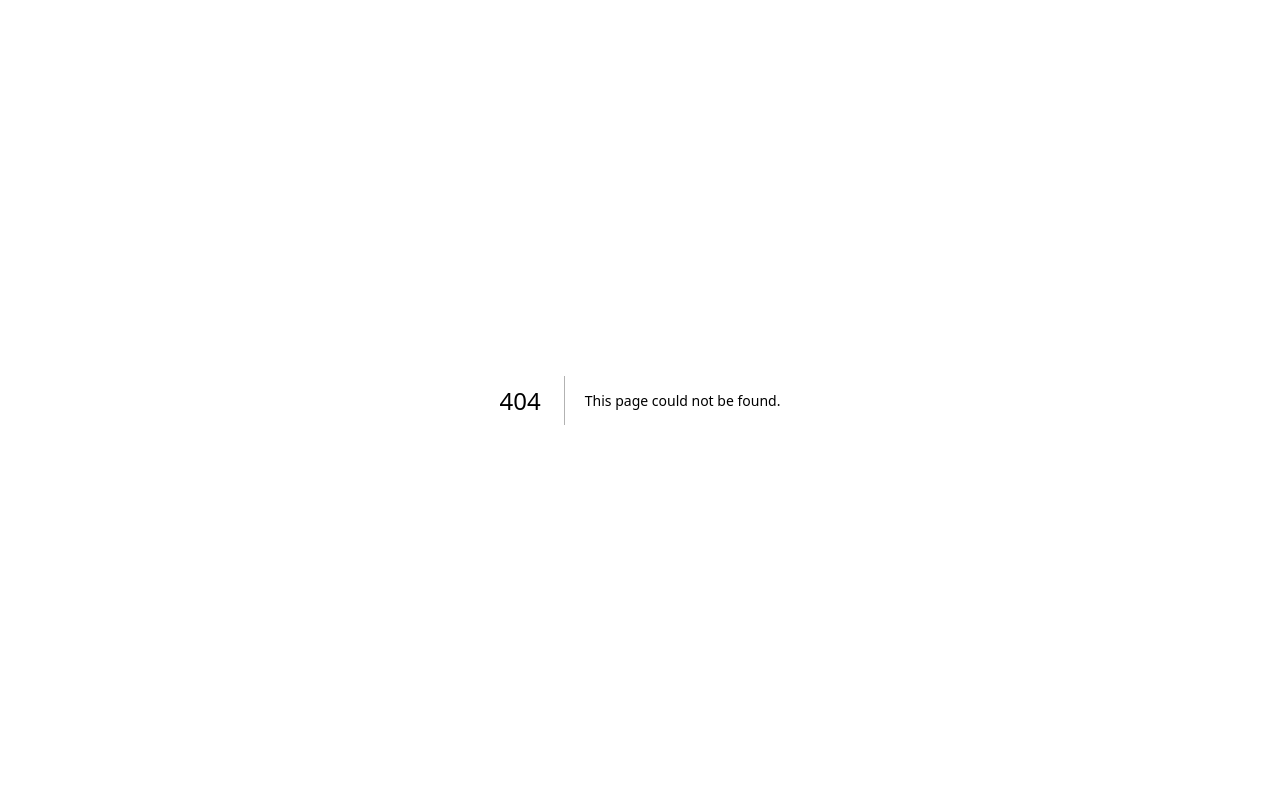
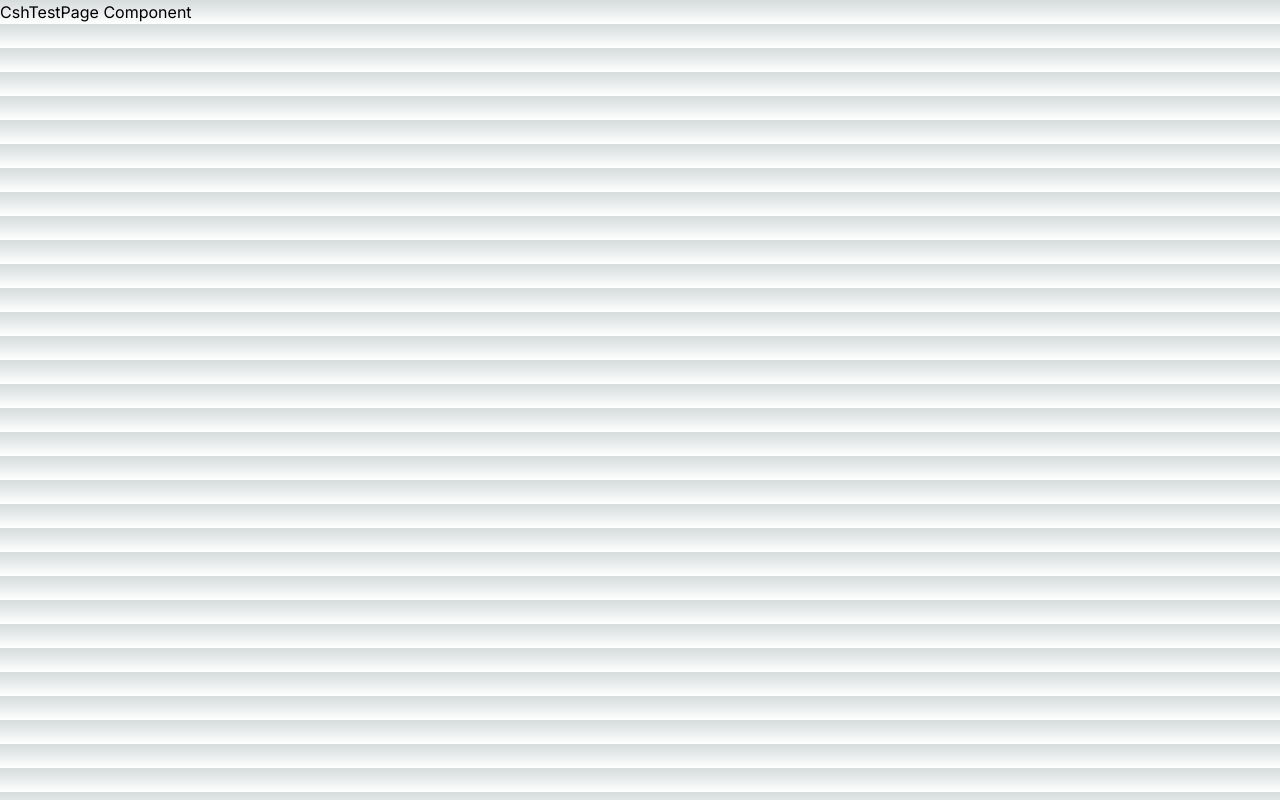
Before and after one commit to stat1202/yarn-nextjs-test, a Next.js app: page /csh in a window 1280 px wide. Before the commit this address had no page. Built offline with nearby package versions, Linux system fonts and the light colour scheme.

Commit message:
feat #24 : issue & commit test

```diff
--- /dev/null
+++ b/src/app/csh/page.tsx
@@ -0,0 +1,7 @@
+export default function CshTestPage() {
+  return (
+    <>
+      <h1>CshTestPage Component</h1>
+    </>
+  );
+}
```
